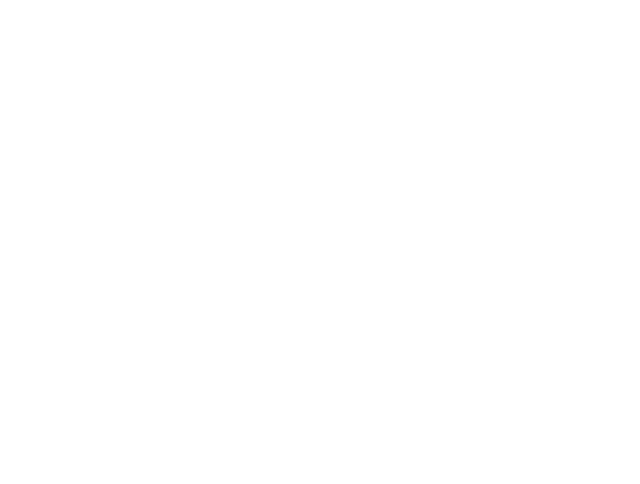
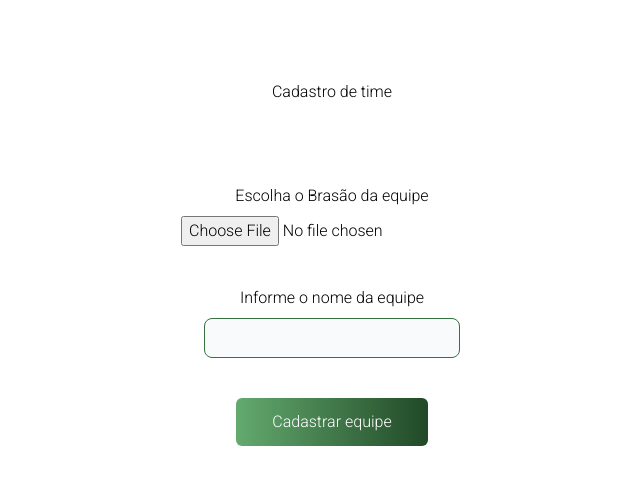
Before and after one commit to XFERRER7/Fut-Manager-Client, a React (Vite) app: page /home in a window 1280 px wide. Shown: the top 484 px of the page, without its empty margins (308-948 px from the left). Built offline with nearby package versions, Linux system fonts and the light colour scheme.

Commit message:
dashboard in progress

```diff
--- a/package.json
+++ b/package.json
@@ -11,12 +11,14 @@
   "dependencies": {
     "@types/react-router-dom": "^5.3.3",
     "axios": "^1.2.2",
+    "dotenv": "^16.0.3",
     "react": "^18.2.0",
     "react-dom": "^18.2.0",
     "react-router-dom": "^6.6.1",
     "zustand": "^4.3.3"
   },
   "devDependencies": {
+    "@types/node": "^18.14.4",
     "@types/react": "^18.0.26",
     "@types/react-dom": "^18.0.9",
     "@vitejs/plugin-react": "^3.0.0",
--- a/src/Routes.tsx
+++ b/src/Routes.tsx
@@ -1,4 +1,5 @@
 import { Route, BrowserRouter, Routes } from 'react-router-dom';
+import { Dashboard } from './pages/Dashboard';
 import { Home } from './pages/Home';
 import { Login } from './pages/Login';
 import { SignUp } from './pages/SignUp';
@@ -11,6 +12,7 @@ export const AppRoutes = () => {
         <Route path="/" element={<Login />} />
         <Route path='/signup' element={<SignUp />} />
         <Route path='/home' element={<Home />} />
+        <Route path='/dashboard' element={<Dashboard />} />
       </Routes>
     </BrowserRouter>
   )
--- /dev/null
+++ b/src/pages/Dashboard.tsx
@@ -0,0 +1,51 @@
+import React, { useEffect, useState } from 'react'
+import { useApi } from '../service/api'
+import useUserStore from '../stores/AuthStore'
+
+interface IDataUser {
+  id: number
+  name: string
+  email: string
+  password: string
+  teams: {
+    id: number
+    name: string
+    logo: string
+  }
+}
+
+export const Dashboard = () => {
+
+  const [dataUser, setDataUser] = useState<IDataUser | null>(null)
+
+
+  const api = useApi()
+  const { idUser } = useUserStore()
+
+  const getDataUser = async () => {
+    const res = await api.getDataUser(idUser)
+
+    return res
+  }
+
+  useEffect(() => {
+
+    getDataUser()
+      .then(res => {
+        setDataUser(res)
+        console.log(res)
+      })
+      .catch(err => {
+        console.log(err)
+      })
+
+  }, [])
+
+  return (
+    <div>
+
+      <h1>{dataUser?.teams.name}</h1>
+      <img src={`http://localhost:3000/teamFiles/${dataUser?.teams.logo}`} alt="" />
+    </div>
+  )
+}
--- a/src/pages/Home.tsx
+++ b/src/pages/Home.tsx
@@ -1,15 +1,60 @@
-import React from 'react'
-import useUserStore from '../stores/AuthStore'
+import React, { FormEvent, useState } from 'react'
+import { useNavigate } from 'react-router-dom';
+import { useApi } from '../service/api';
+import useStoreAuth from '../stores/AuthStore'
 
 export const Home = () => {
 
-  const { email, password, token } = useUserStore()
+  const { idUser } = useStoreAuth()
+
+  const [shield, setShield] = useState<File | null>(null);
+  const [name, setName] = useState('');
+
+  const api = useApi()
+
+  const nav = useNavigate()
+
+  const handleClick = async (e: FormEvent) => {
+
+    e.preventDefault()
+
+    try {
+
+      const userId = idUser
+
+      const res = await api.createTeam({name, userId, shield})
+
+      if(res.id) {
+        nav('/dashboard')
+      }
+    }
+    catch (error) {
+      console.log(error)
+    }
+
+
+  }
 
   return (
-    <div>
-      <span>{email}</span>
-      <span>{password}</span>
-      <span>{token}</span>
+    <div className='flex flex-col justify-center items-center gap-20 p-20'>
+      <h1>Cadastro de time</h1>
+      <form action="" className='flex flex-col gap-10'>
+
+        <div className='flex flex-col items-center gap-2'>
+          <label htmlFor="">Escolha o Brasão da equipe</label>
+          <input type="file" onChange={(e) => setShield(e.target.files?.[0] || null)} />
+        </div>
+
+        <div className='flex flex-col items-center gap-2'>
+          <label htmlFor="">Informe o nome da equipe</label>
+          <input type="text"
+            onChange={(e) => setName(e.target.value)}
+            className="bg-gray-50 h-10 border border-green-100 text-gray-900 text-sm rounded-lg block w-64 p-2.5" />
+        </div>
+
+        <button className="w-48 h-12 rounded-md text-white mx-auto
+        bg-gradient-to-r from-[#63aa6e] to-[#214927]" onClick={handleClick}>Cadastrar equipe</button>
+      </form>
     </div>
   )
 }
--- a/src/pages/Login.tsx
+++ b/src/pages/Login.tsx
@@ -29,12 +29,12 @@ export const Login = () => {
 
       const res = await api.signIn(user)
 
-      console.log(res.token)
+      console.log(res)
 
       if (res.token) {
         nav('/home')
         setError('')
-        setUserData(user.email, user.password, res.token)
+        setUserData(user.email, user.password, res.token, res.idUser)
       }
 
     }
--- a/src/service/api.ts
+++ b/src/service/api.ts
@@ -1,5 +1,6 @@
 import axios from "axios";
 import { IUserSignIn, IUserSignUp } from "../types/types";
+import useStoreAuth from '../stores/AuthStore'
 
 const api = axios.create({
   baseURL: "http://localhost:3000",
@@ -7,7 +8,7 @@ const api = axios.create({
 
 export const useApi = () => {
 
-  const token = 'eyJhbGciOiJIUzI1NiIsInR5cCI6IkpXVCJ9.eyJpYXQiOjE2NzI2ODg4OTUsImV4cCI6MTY3Mjc3NTI5NSwic3ViIjoiZWJlYzMwZmYtNTkxMi00Y2Y5LThhZTYtMWY3NzMxZjM0MzJlIn0.-ZA8114E43JyWjE1684ooM791gyNKPceC6erjrbzVTE'
+  const { token } = useStoreAuth()
 
   const optionsGet = {
     method: 'GET',
@@ -96,6 +97,33 @@ export const useApi = () => {
 
       return data
 
+    },
+    createTeam: async ({ name, userId, shield }: { name: string, userId: string, shield: File | null }) => {
+      const formData = new FormData()
+      formData.append('name', name)
+      formData.append('userId', userId)
+      if (shield) {
+        formData.append('shield', shield)
+      }
+      const response = await api.post('/create-team', formData, {
+        headers: {
+          authorization: `Bearer ${token}`,
+          'Content-Type': 'multipart/form-data',
+        },
+      })
+      const data = await response.data
+      return data
+    },
+    getDataUser: async (userId: string) => {
+
+      try {
+        const response = await api.get(`/get-user/${userId}`, optionsGet)
+        const data = await response.data
+        return data
+      }
+      catch (error: any) {
+        console.log(error.response.data)
+      }
     }
 
   }
--- a/src/stores/AuthStore.ts
+++ b/src/stores/AuthStore.ts
@@ -5,7 +5,8 @@ interface UserState {
   email: string;
   password: string;
   token: string;
-  setUserData: (email: string, password: string, token: string) => void;
+  idUser: string;
+  setUserData: (email: string, password: string, token: string, idUser: string) => void;
 }
 
 const useUserStore = create<UserState>()(
@@ -14,8 +15,9 @@ const useUserStore = create<UserState>()(
       email: '',
       password: '',
       token: '',
-      setUserData: (email: string, password: string, token: string) =>
-        set({ email, password, token }),
+      idUser: '',
+      setUserData: (email: string, password: string, token: string, idUser: string) =>
+        set({ email, password, token, idUser }),
     }),
     {
       name: 'user-storage',
```
Also changed, not shown: 2 other files (tests, documents, lock files or other folders).
